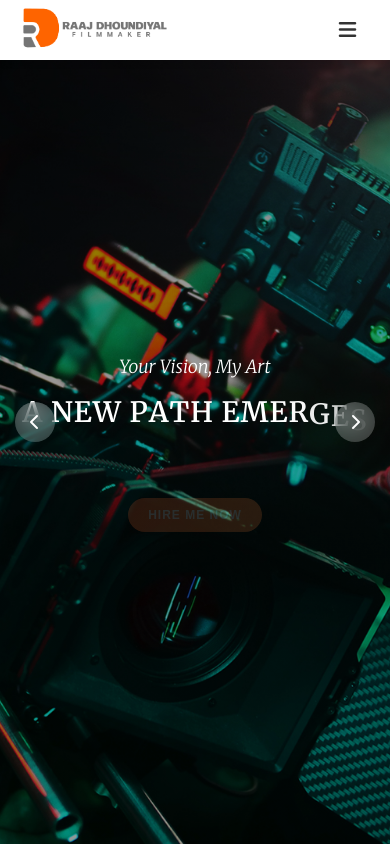
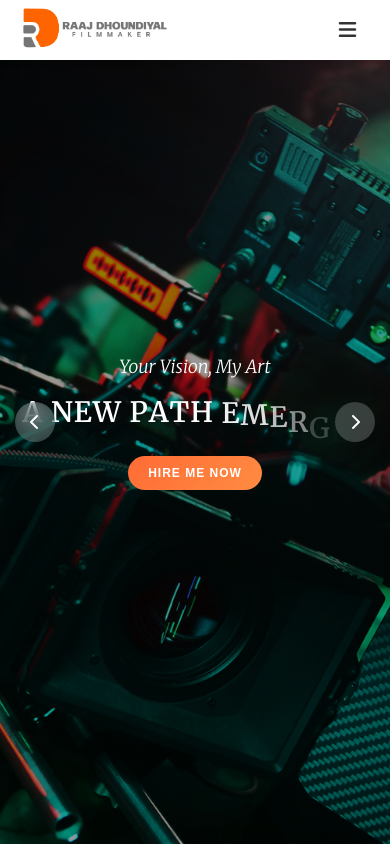
Before and after one commit to dodo-1158/raaj-portfolio, a Next.js app: page / in a window 390 px wide. Shown: the top 846 px of the page. Built offline with nearby package versions, Linux system fonts and the light colour scheme; a web font is replaced by a local one.

Commit message:
Hero animation change

```diff
--- a/app/page.js
+++ b/app/page.js
@@ -10,12 +10,12 @@ import Awards from '@/components/Awards/Awards';
 import Projects from '@/components/Projects/Projects';
 import Work from '@/components/Work/Work';
 
-
 export default function Home() {
   const [currentSlide, setCurrentSlide] = useState(0);
   const [fadeIn, setFadeIn] = useState(false);
   const [isScrolled, setIsScrolled] = useState(false);
   const [isMobileMenuOpen, setIsMobileMenuOpen] = useState(false);
+  const [animationKey, setAnimationKey] = useState(0); // Add this for animation reset
 
   const slides = [
     {
@@ -23,21 +23,21 @@ export default function Home() {
       upperText: "My Story",
       mainText: "BEGINS HERE",
       subText: "I CAN GIVE YOU EVERYTHING YOU NEED!",
-      backgroundImage: "/homepage-1.jpg" // Desktop setup image
+      backgroundImage: "/homepage-1.jpg"
     },
     {
       id: 2,
       upperText: "Your Vision, My Art",
-      mainText: "A New Path Emerges",
+      mainText: "A NEW PATH EMERGES",
       subText: "",
-      backgroundImage: "/homepage-2.jpg" // Camera equipment image
+      backgroundImage: "/homepage-2.jpg"
     },
     {
       id: 3,
       upperText: "Your Story, My Magic",
-      mainText: "A New Chapter Unfolds",
+      mainText: "A NEW CHAPTER UNFOLDS",
       subText: "",
-      backgroundImage: "/homepage-3.jpg" // Camera equipment image
+      backgroundImage: "/homepage-3.jpg"
     }
   ];
 
@@ -46,11 +46,15 @@ export default function Home() {
 
     // Auto-change slides every 5 seconds
     const interval = setInterval(() => {
-      setCurrentSlide(prev => (prev + 1) % slides.length);
+      setCurrentSlide(prev => {
+        const newSlide = (prev + 1) % slides.length;
+        setAnimationKey(prev => prev + 1); // Reset animations
+        return newSlide;
+      });
     }, 5000);
 
     return () => clearInterval(interval);
-  }, []);
+  }, [slides.length]);
 
   useEffect(() => {
     const onScroll = () => {
@@ -78,10 +82,12 @@ export default function Home() {
 
   const nextSlide = () => {
     setCurrentSlide(prev => (prev + 1) % slides.length);
+    setAnimationKey(prev => prev + 1); // Reset animations
   };
 
   const prevSlide = () => {
     setCurrentSlide(prev => (prev - 1 + slides.length) % slides.length);
+    setAnimationKey(prev => prev + 1); // Reset animations
   };
 
   const toggleMobileMenu = () => {
@@ -118,6 +124,15 @@ export default function Home() {
       }
     };
   }, []);
+
+  // Function to create wave animation spans
+  const createWaveText = (text) => {
+    return text.split("").map((char, i) => (
+      <span key={`${animationKey}-${i}`} style={{ animationDelay: `${0.6 + (i * 0.08)}s` }}>
+        {char === " " ? "\u00A0" : char}
+      </span>
+    ));
+  };
 
   return (
     <main className={styles.main}>
@@ -178,15 +193,11 @@ export default function Home() {
             }}
           >
             <div className={styles.slideContent}>
-              <div key={currentSlide} className={styles.textContent}>
+              <div key={`${slide.id}-${animationKey}`} className={styles.textContent}>
                 <div className={styles.upperText}>{slide.upperText}</div>
 
                 <div className={`${styles.mainText} ${styles.wave}`}>
-                  {slide.mainText.split("").map((char, i) => (
-                    <span key={i} style={{ animationDelay: `${i * 0.1}s` }}>
-                      {char === " " ? "\u00A0" : char}
-                    </span>
-                  ))}
+                  {createWaveText(slide.mainText)}
                 </div>
 
                 {slide.subText && <div className={styles.subText}>{slide.subText}</div>}
--- a/app/page.module.css
+++ b/app/page.module.css
@@ -66,7 +66,6 @@
   transition: color 0.3s ease;
 }
 
-/* Hover underline animation */
 .navLink::after {
   content: '';
   position: absolute;
@@ -86,7 +85,6 @@
   color: #ff6b35;
 }
 
-/* FontAwesome Burger Menu Styles */
 .burgerMenu {
   display: none;
   cursor: pointer;
@@ -110,7 +108,6 @@
   transform: scale(1.1);
 }
 
-/* Mobile Menu Styles */
 .mobileMenu {
   position: fixed;
   top: 100px;
@@ -214,7 +211,7 @@
   opacity: 1;
 }
 
- .slide {
+.slide {
   position: absolute;
   top: 0;
   left: 0;
@@ -224,7 +221,7 @@
   background-position: center;
   background-repeat: no-repeat;
   opacity: 0;
-   transition: opacity 1.2s ease-in-out;
+  transition: opacity 1.2s ease-in-out;
   display: flex;
   align-items: center;
   justify-content: center;
@@ -241,21 +238,29 @@
   padding: 0 20px;
 }
 
-.textContent {
-  animation: slideInContent 1s ease-out;
+/* Reset animations for inactive slides */
+.slide:not(.active) .textContent * {
+  animation: none !important;
+  opacity: 0;
+  transform: translateY(50px);
 }
 
- .upperText {
-    font-family: "Merriweather", serif  !important;
+/* Only animate content for active slides */
+.slide.active .textContent {
+  animation: slideInContent 0.8s ease-out;
+}
+
+.slide.active .upperText {
+  font-family: "Merriweather", serif !important;
   font-size: 32px;
   font-weight: 300;
   font-style: italic;
   margin-bottom: 20px;
   opacity: 0;
-  animation: slideInDown 1s ease-out 0.6s forwards;
+  animation: slideInDown 0.8s ease-out 0.3s forwards;
 }
 
-.mainText {
+.slide.active .mainText {
   font-family: "Merriweather", serif !important;
   font-size: 50px;
   font-weight: 600;
@@ -265,16 +270,16 @@
   text-transform: uppercase;
 }
 
-.subText {
+.slide.active .subText {
   font-size: 18px;
   font-weight: 400;
   letter-spacing: 3px;
   margin-bottom: 40px;
   opacity: 0;
-   animation: slideInUp 1s ease-out 1.5s forwards;
+  animation: slideInUp 0.8s ease-out 0.8s forwards;
 }
 
-.cta {
+.slide.active .cta {
   background: linear-gradient(135deg, #ff6b35, #ff8c42);
   border: none;
   color: white;
@@ -285,7 +290,7 @@
   cursor: pointer;
   transition: all 0.3s ease;
   opacity: 0;
-  animation: slideInUp 1s ease-out 1.8s forwards;
+  animation: slideInUp 0.8s ease-out 1s forwards;
   text-transform: uppercase;
   letter-spacing: 1px;
 }
@@ -332,8 +337,8 @@
   display: flex;
 }
 
-/* Wave animation for mainText */
-.wave span {
+/* Wave animation for mainText - only for active slides */
+.slide.active .wave span {
   display: inline-block;
   opacity: 0;
   transform: translateY(20px);
@@ -440,10 +445,10 @@
     height: calc(100vh - 80px);
   }
 
-  .mainText {
+  .slide.active .mainText {
     font-size: 56px;
   }
-  .upperText {
+  .slide.active .upperText {
     font-size: 28px;
   }
 }
@@ -482,16 +487,16 @@
     font-size: 24px;
   }
 
-  .mainText {
+  .slide.active .mainText {
     font-size: 40px;
   }
-  .upperText {
+  .slide.active .upperText {
     font-size: 22px;
   }
-  .subText {
+  .slide.active .subText {
     font-size: 14px;
   }
-  .cta {
+  .slide.active .cta {
     padding: 12px 28px;
     font-size: 14px;
   }
@@ -529,18 +534,18 @@
     font-size: 20px;
   }
 
-  .mainText {
+  .slide.active .mainText {
     font-size: 28px;
     letter-spacing: 1px;
   }
-  .upperText {
+  .slide.active .upperText {
     font-size: 18px;
   }
-  .subText {
+  .slide.active .subText {
     font-size: 12px;
     letter-spacing: 1px;
   }
-  .cta {
+  .slide.active .cta {
     padding: 10px 20px;
     font-size: 12px;
   }
```
Also changed, not shown: app/contact/page.js (+0 -156 lines).
